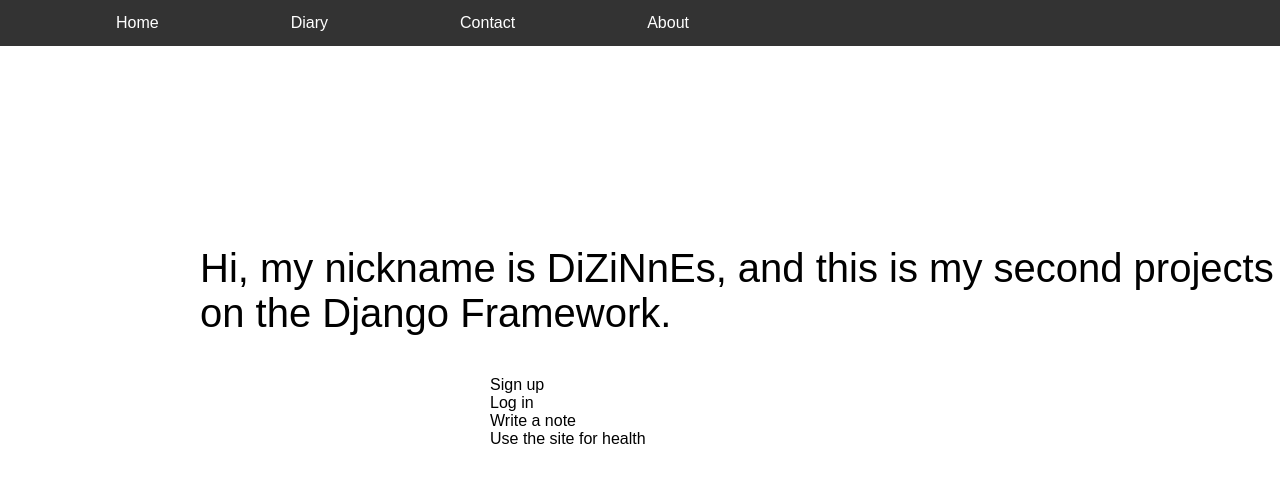
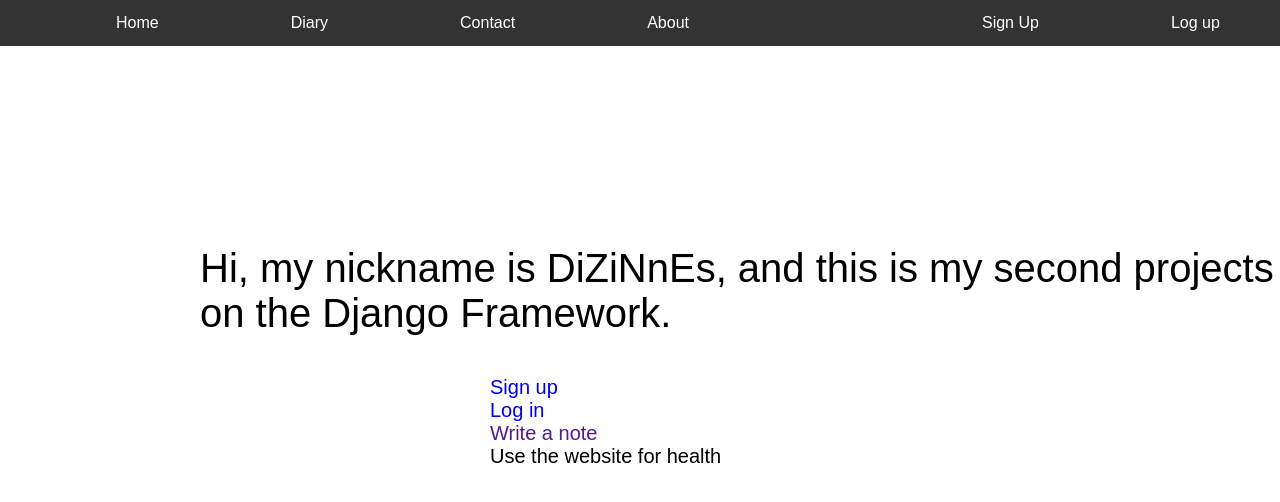
Before and after one commit to DiZiNnEs/Django-marking-site, a Django app: page / in a window 1280 px wide. Shown: the top 502 px of the page. Run offline with Django 3.2, Linux system fonts and the light colour scheme.

Commit message:
some updates

```diff
--- a/main/static/main/home.css
+++ b/main/static/main/home.css
@@ -30,7 +30,7 @@ body {
 }
 
 .link-add {
-    margin: 100px 100px 0px 150px
+    margin: 50px 100px 0px 150px
 }
 
 .link-add a {
@@ -48,5 +48,5 @@ body {
 
 .text p strong {
     display: inline-block;
-    margin: 0px 0px 10px 0px;
+    margin: 10px 0px 10px 0px;
 }
--- a/main/static/main/style.css
+++ b/main/static/main/style.css
@@ -10,6 +10,13 @@ body {
     padding: 0;
     overflow: hidden;
     background-color: #333333;
+}
+
+.menu ul li:nth-child(5) {
+    padding: 0px 0px 0px 161px; /* The pixel decides :DD */
+}
+.menu ul li:nth-child(6) {
+    padding: 0px 0px 0px -50px;
 }
 
 .menu ul li {
@@ -56,8 +63,13 @@ body {
 
 .points ol {
     list-style-type: none;
+
 }
 
 .points ol li {
+    font-size: 20px;
+}
 
+.points ol li a {
+    text-decoration: none;
 }
--- a/main/templates/main/index.html
+++ b/main/templates/main/index.html
@@ -15,6 +15,8 @@
             <li><a href="{% url 'add' %}">Diary</a></li>
             <li><a href="{% url 'contact' %}">Contact</a></li>
             <li><a href="{% url 'about' %}">About</a></li>
+            <li><a href="#">Sign Up</a></li>
+            <li><a href="##">Log up</a></li>
         </ul>
     </div>
 </nav>
@@ -27,10 +29,10 @@
     </div>
     <div class="points">
         <ol>
-            <li>Sign up</li>
-            <li>Log in</li>
-            <li>Write a note</li>
-            <li>Use the site for health</li>
+            <li><a href="{% url 'home' %}">Sign up</a></li>
+            <li><a href="{% url 'home' %}">Log in</a></li>
+            <li><a href="">Write a note</a></li>
+            <li>Use the website for health</li>
         </ol>
     </div>
 </main>
--- a/main/urls.py
+++ b/main/urls.py
@@ -6,5 +6,7 @@ urlpatterns = [
     path('home/', views.home, name='home'),
     path('add/', views.add, name='add'),
     path('contact/', views.contact, name='contact'),
-    path('about/', views.about, name='about')
+    path('about/', views.about, name='about'),
+    path('sign_up/', views.sign_up, name='sign_up'),
+    path('log_up/', views.log_up, name='log_up'),
 ]
--- a/main/views.py
+++ b/main/views.py
@@ -43,3 +43,16 @@ def about(request):
     return render(request, 'main/about.html', {
         'about_me': abouts_me
     })
+
+
+def sign_up(request):
+    signup = ...
+    return render (request, 'main/sign_up.html', {
+
+    })
+
+
+def log_up(reqeust):
+    return render(reqeust, 'main/log_up.html',{
+
+    })
```
Also changed, not shown: main/templates/main/log_up.html (added, +10 -0 lines), main/templates/main/sign_up.html (added, +10 -0 lines), db.sqlite3.
